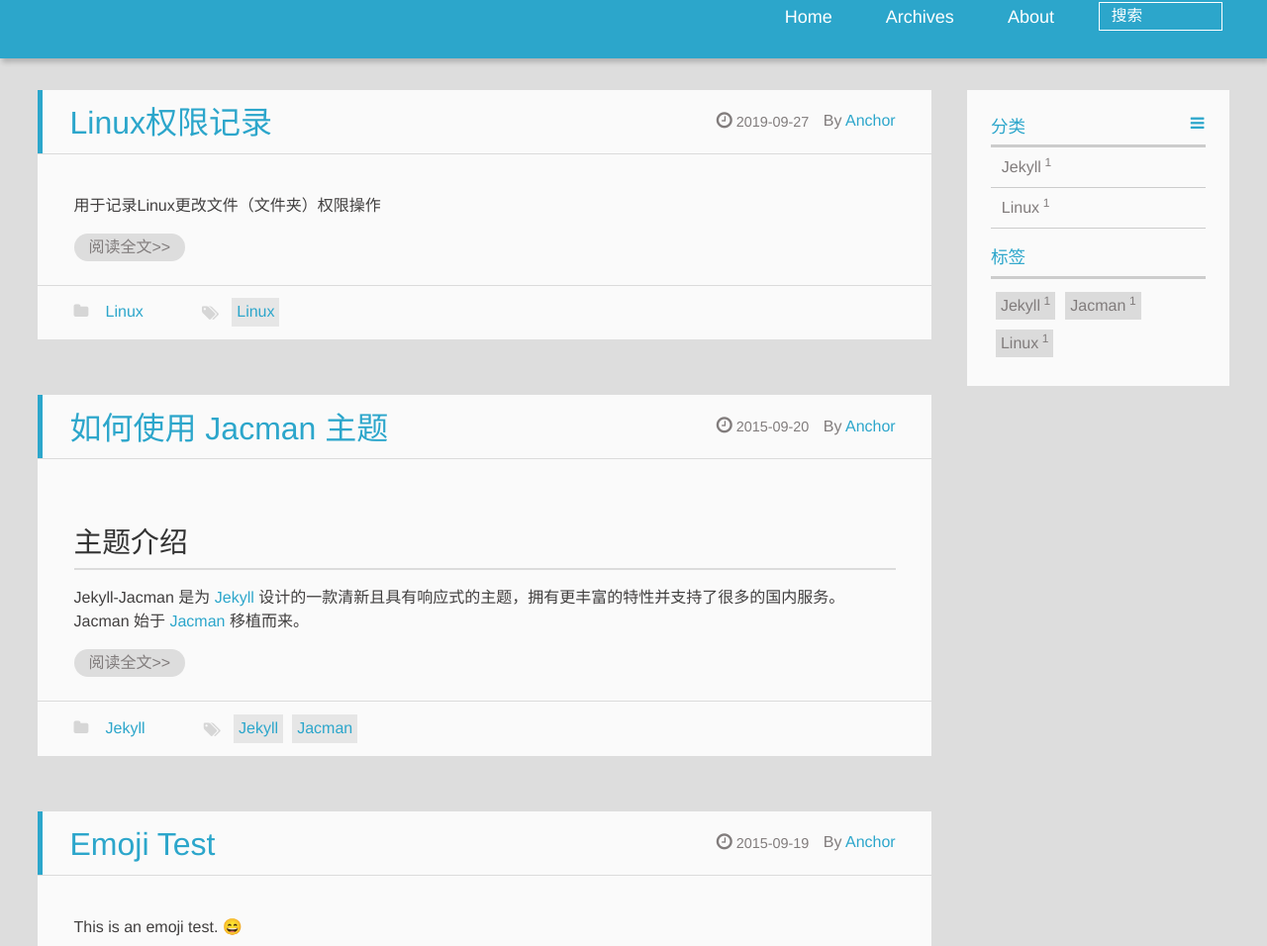
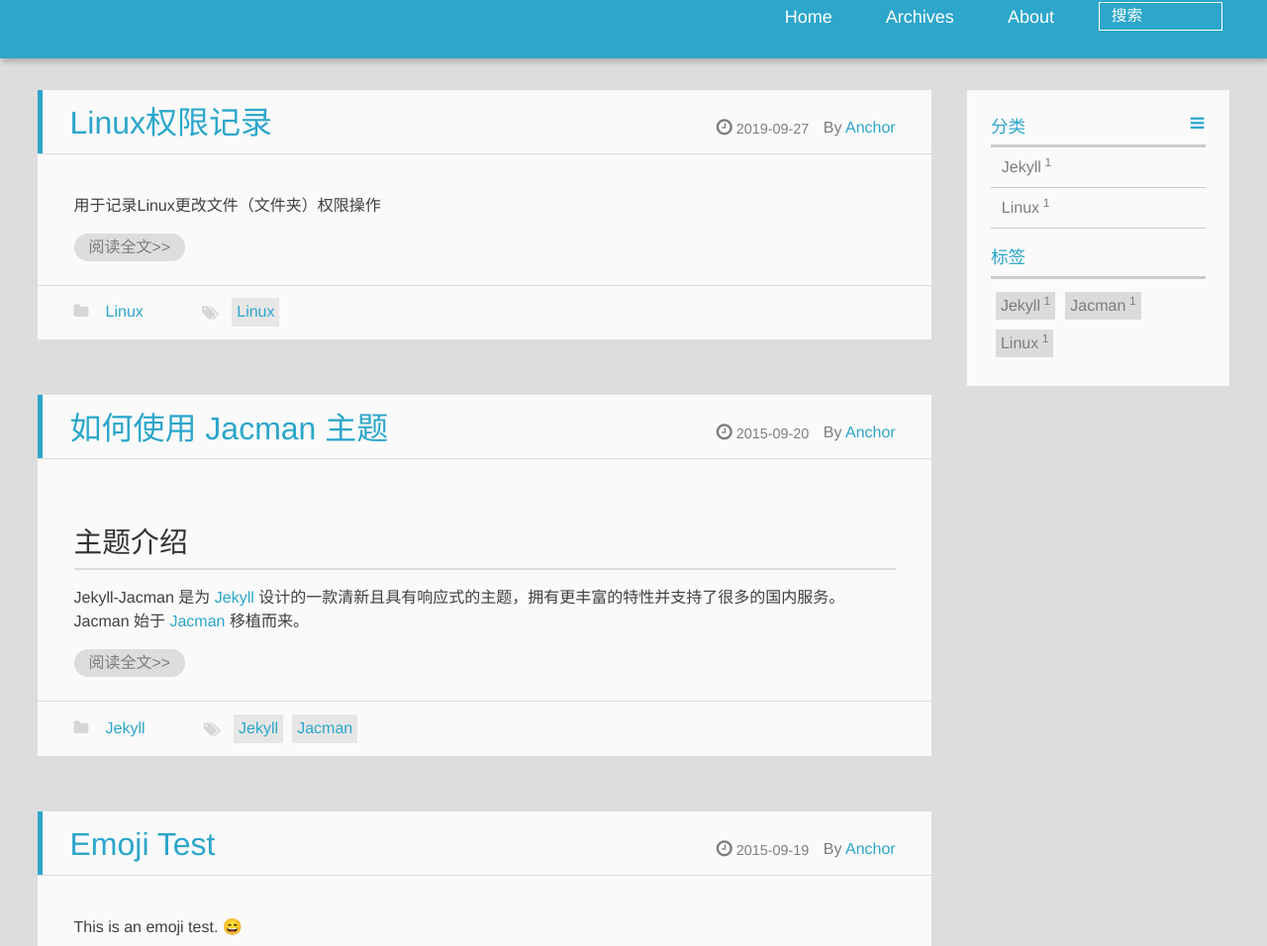
Before and after one commit to memorate/memorate.github.io, a Jekyll site: the page built from index.html, in a window 1280 px wide. Shown: the part 149-1105 px from the top of the page at 99% size. Built offline with Jekyll 4.4.1, drawn with Linux system fonts in a browser that asks for light colours; emoji names are drawn with the system emoji font; the list of posts is cut into pages by our own code.

Commit message:
latest code update on 2019-10-09 14:08

```diff
--- a/assets/css/style.css
+++ b/assets/css/style.css
@@ -959,16 +959,20 @@ article header.article-info > h1 {
 }
 
 article header.article-info > p.article-author {
-    padding: .3em 4% .3em 0;
+    /*padding: .3em 4% .3em 0;*/
+    padding-right: 4%;
+    padding-top: 15px;
     text-align: right;
     border-bottom: 1px solid #dbdbdb;
-    line-height: 54px;
+    line-height: 46.1px;
 }
 
 @media only screen and (min-width: 768px) {
     article header.article-info > p.article-author {
         float: right;
-        line-height: 54px;
+        line-height: 46.1px;
+        padding-right: 4%;
+        padding-top: 15px;
         border-bottom: none
     }
 }
@@ -977,14 +981,14 @@ article header.article-info > p.article-time {
     font-size: .8em;
     text-align: center;
     margin-bottom: -2.7em;
-    line-height: 62px;
+    line-height: 75px;
 }
 
 @media only screen and (min-width: 768px) {
     article header.article-info > p.article-time {
         float: right;
         margin-right: 1em;
-        line-height: 62px;
+        line-height: 75px;
         font-size: .9em
     }
 }
```
